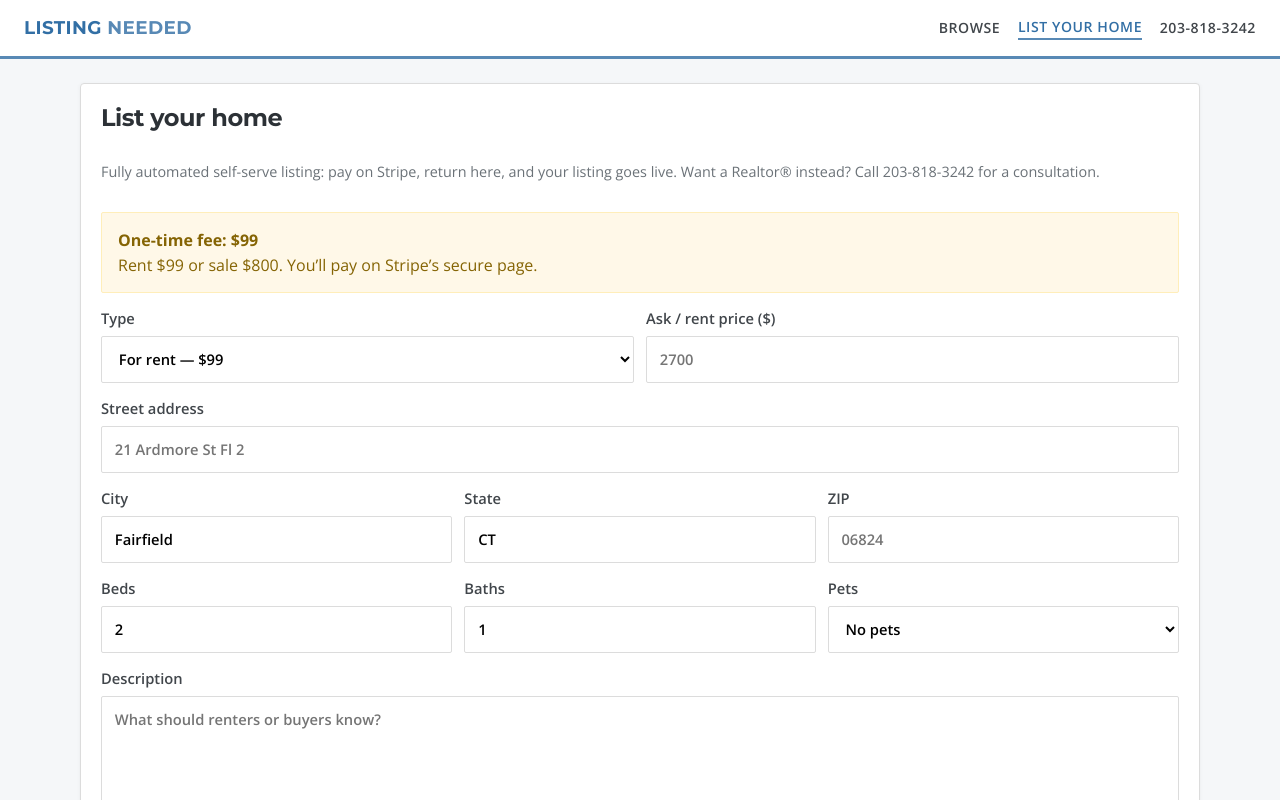
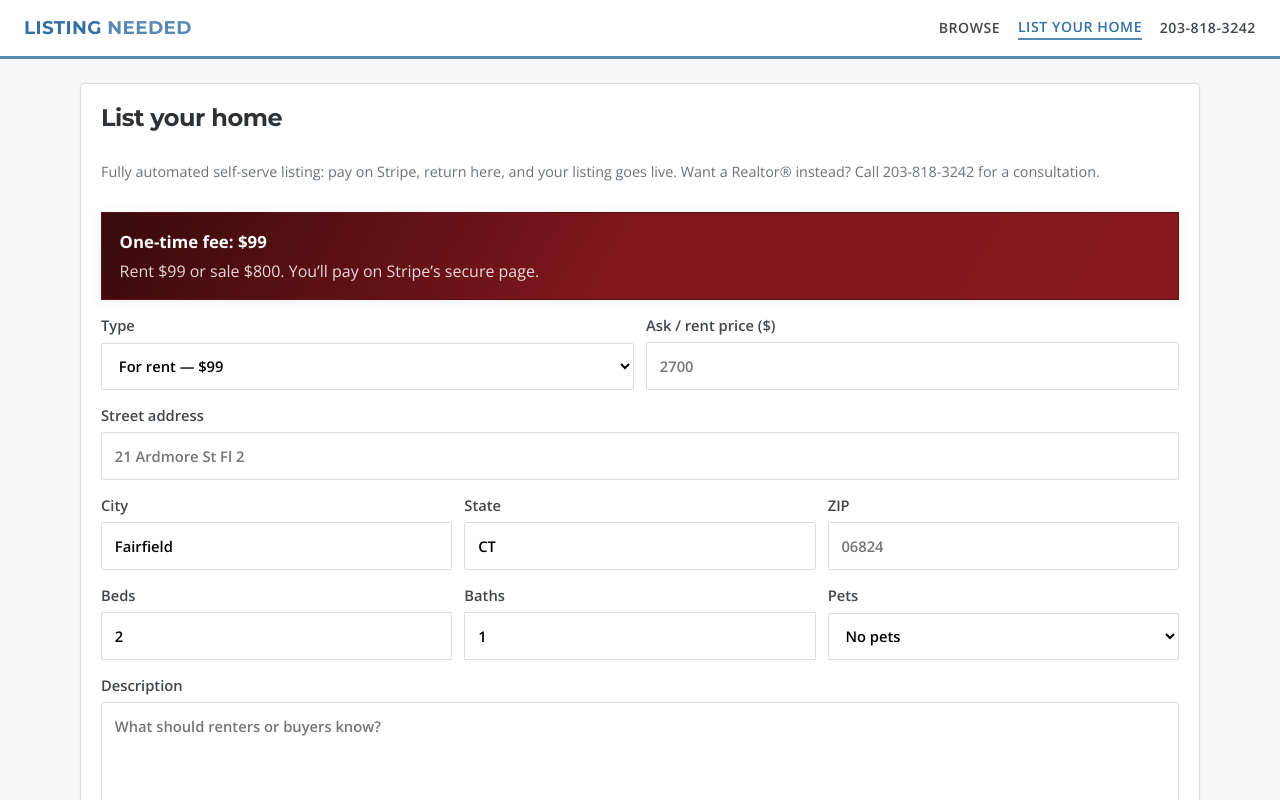
Before and after one commit to bureauficoaacredit-debug/listingneeded, a React (Vite) app: page /#/list in a window 1280 px wide. Shown: the top 800 px of the page. Built offline with nearby package versions, Linux system fonts and the light colour scheme.

Commit message:
style: fee box uses same red as Realtor band
Match List page One-time fee callout to the home-page deep red (#7f171c).

```diff
--- a/src/styles/app.css
+++ b/src/styles/app.css
@@ -384,8 +384,22 @@ input, select, textarea {
 }
 .row { display: grid; gap: 0.75rem; grid-template-columns: repeat(auto-fit, minmax(140px, 1fr)); }
 .fee-box {
-  background: #fff8e8; border: 1px solid #ffeeba; border-radius: 2px; padding: 0.9rem 1rem;
-  color: var(--warn);
+  /* Same deep flag-red as the home Realtor band */
+  background: linear-gradient(120deg, #390a0c 0%, #7f171c 48%, #89181e 100%);
+  border: 1px solid #5c1014;
+  border-radius: 0;
+  padding: 0.95rem 1.1rem;
+  color: #fff7f7;
+  box-shadow: var(--shadow);
+}
+.fee-box strong {
+  display: block;
+  color: #fff;
+  font-size: 1.05rem;
+  margin-bottom: 0.25rem;
+}
+.fee-box div {
+  color: rgba(255, 245, 245, 0.88);
 }
 .note { color: var(--muted); font-size: 0.9rem; }
 .footer {
```
